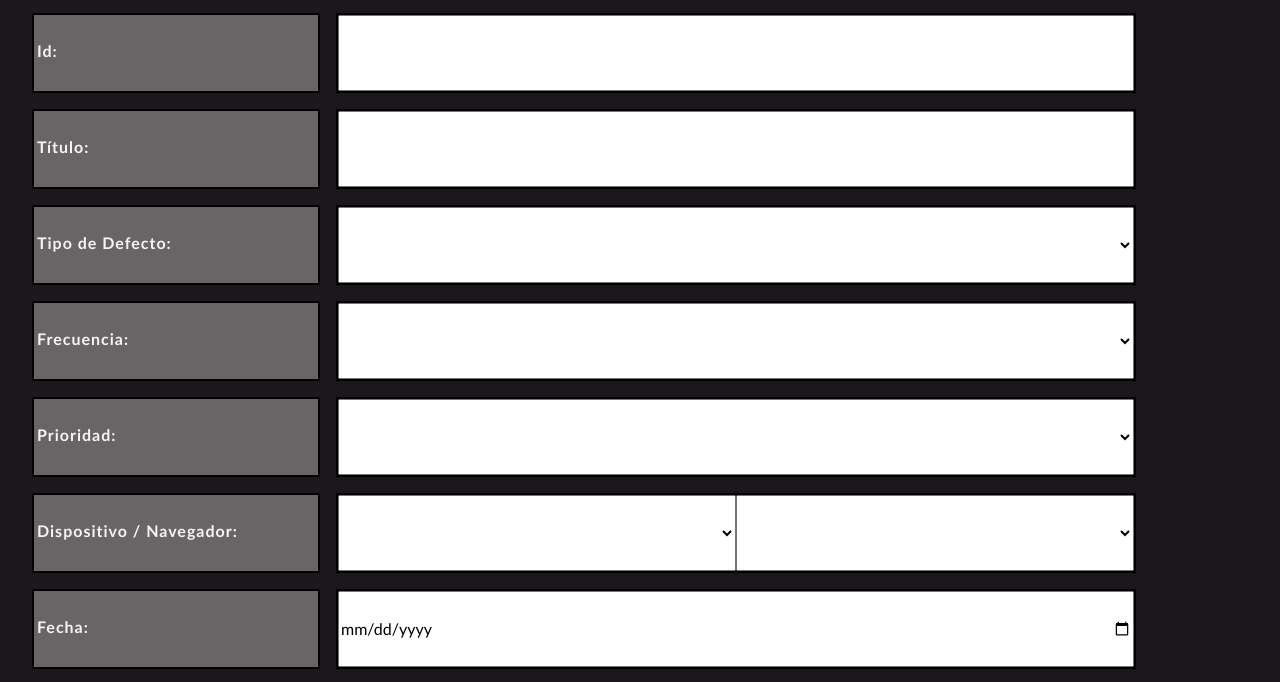
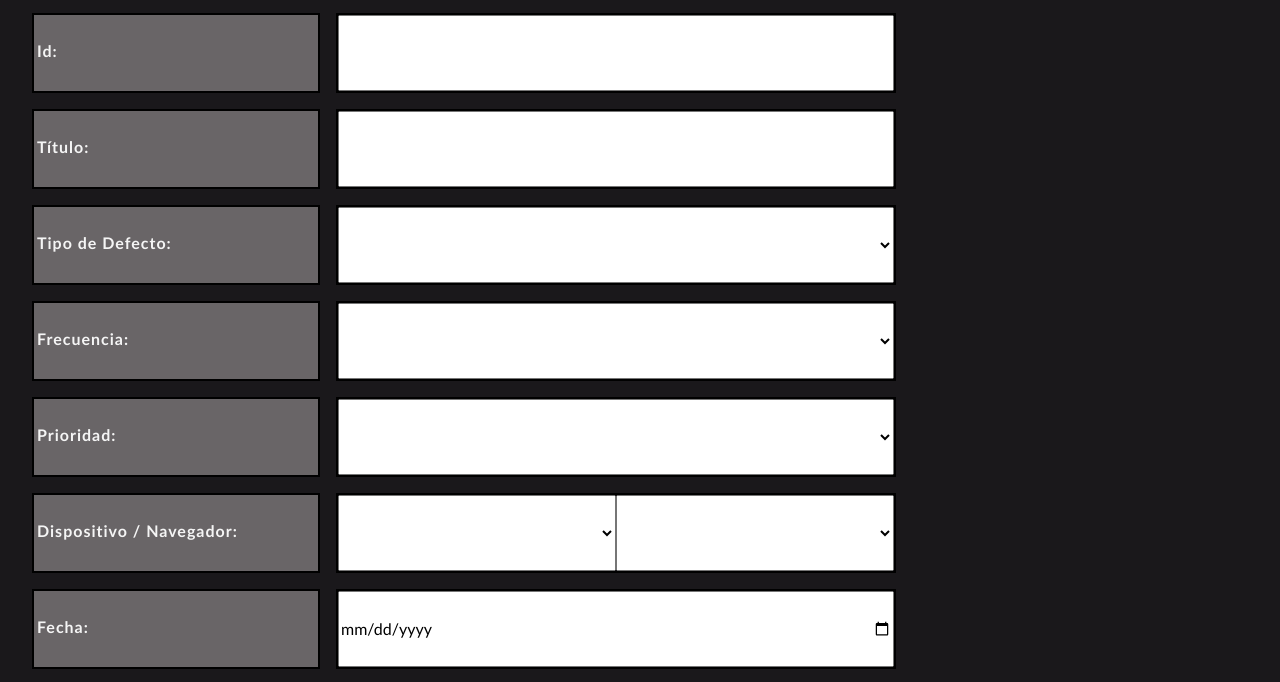
Before and after one commit to MaxiBarbo/Bug-Reporter, a website: page data/index.html in a window 1280 px wide. Shown: the part 115-797 px from the top of the page. Drawn offline with nearby package versions, Linux system fonts and the light colour scheme.

Commit message:
old design

```diff
--- a/data/style.css
+++ b/data/style.css
@@ -36,7 +36,7 @@ h1{
 
 .data1{
     display: flex;
-    width: 50rem;
+    width: 35rem;
     height: 5rem;
     border: 2px solid black
 }
```
